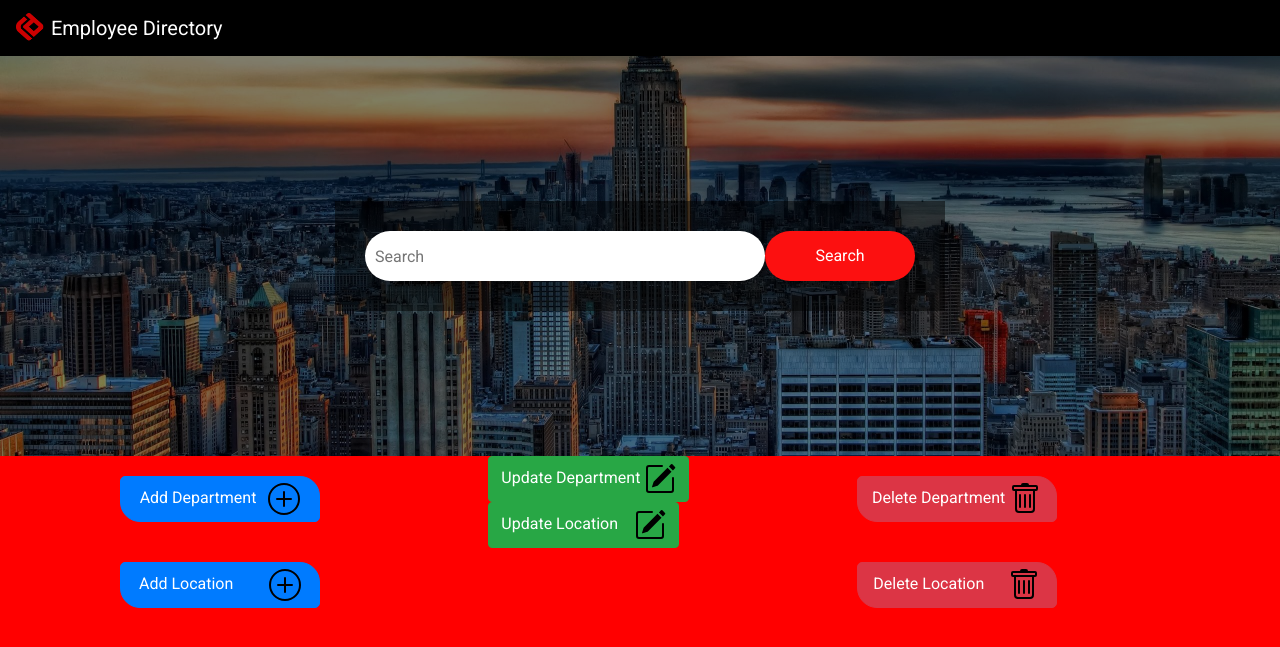
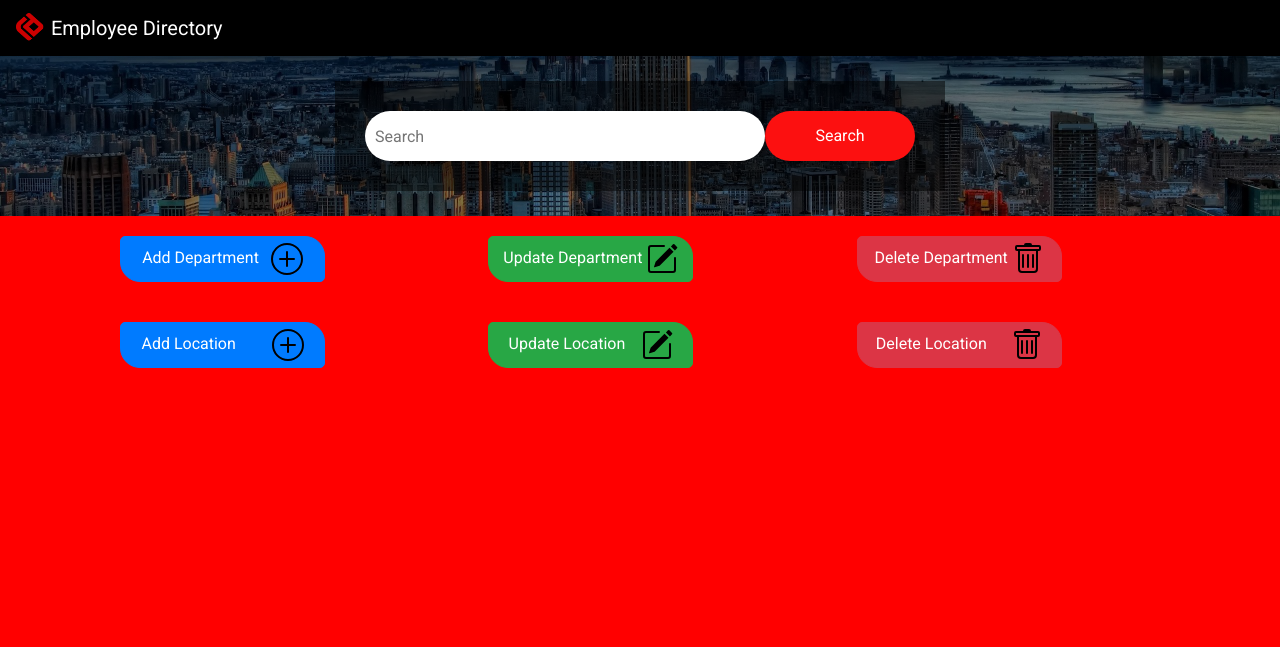
Before and after one commit to zarakhaliq/employeeDirectory, a PHP site: page /companydirectory/ in a window 1280 px wide. Shown: the top 647 px of the page. Run offline with PHP 8.4, Linux system fonts and the light colour scheme; data that the repository does not hold is empty; some libraries are stand-ins or nearby versions.

Commit message:
Update style.css

```diff
--- a/Bootstrap/bootstrap-4.5.2-dist/css/style.css
+++ b/Bootstrap/bootstrap-4.5.2-dist/css/style.css
@@ -16,7 +16,7 @@ main{
   overflow-x: auto;
 }
 .header{
-  height:50vh;
+  height:20vh;
   width:100vw;
   background-image:linear-gradient(rgba(0,0,0,0.5), rgba(0,0,0,0.5)), url(../../../image.jpg);
   background-size:cover;
@@ -113,7 +113,7 @@ margin-top:10px;
 .card-body{
   background:white;
   color:rgb(53, 52, 52);
-  height:160;
+  height:175;
 }
 
 .card{
@@ -134,7 +134,7 @@ margin-top:10px;
 
 .add{
   margin:20px 0px;
-  width:200;
+  width:205;
   border-radius:5px 20px 5px;
 
 }
@@ -145,7 +145,7 @@ margin-top:10px;
 .del{
   margin:20px 0px;
   border-radius:5px 20px 5px;
-  width:200;
+  width:205;
 }
 .del:hover{
   background:rgb(201, 0, 0);
@@ -154,7 +154,7 @@ margin-top:10px;
 .addLocation{
   margin:20px 0px;
   border-radius:5px 20px 5px;
-  width:200;
+  width:205;
 }
 .addLocation:hover{
   background:rgb(201, 0, 0);
@@ -163,9 +163,27 @@ margin-top:10px;
 .delLocation{
   margin:20px 0px;
   border-radius:5px 20px 5px;
-  width:200;
+  width:205;
 }
 .delLocation:hover{
+  background:rgb(201, 0, 0);
+  cursor:pointer;
+}
+.updateDepartment{
+  margin:20px 0px;
+  border-radius:5px 20px 5px;
+  width:205;
+}
+.updateDepartment:hover{
+  background:rgb(201, 0, 0);
+  cursor:pointer;
+}
+.updateL{
+  margin:20px 0px;
+  border-radius:5px 20px 5px;
+  width:205;
+}
+.updateL:hover{
   background:rgb(201, 0, 0);
   cursor:pointer;
 }
@@ -206,3 +224,10 @@ margin-top:10px;
 a{
   color:rgb(53, 52, 52);
 }
+.emailIcon{
+  margin-right:3px;
+}
+.id{
+  font-weight: bold;
+  color:blue
+}
```
